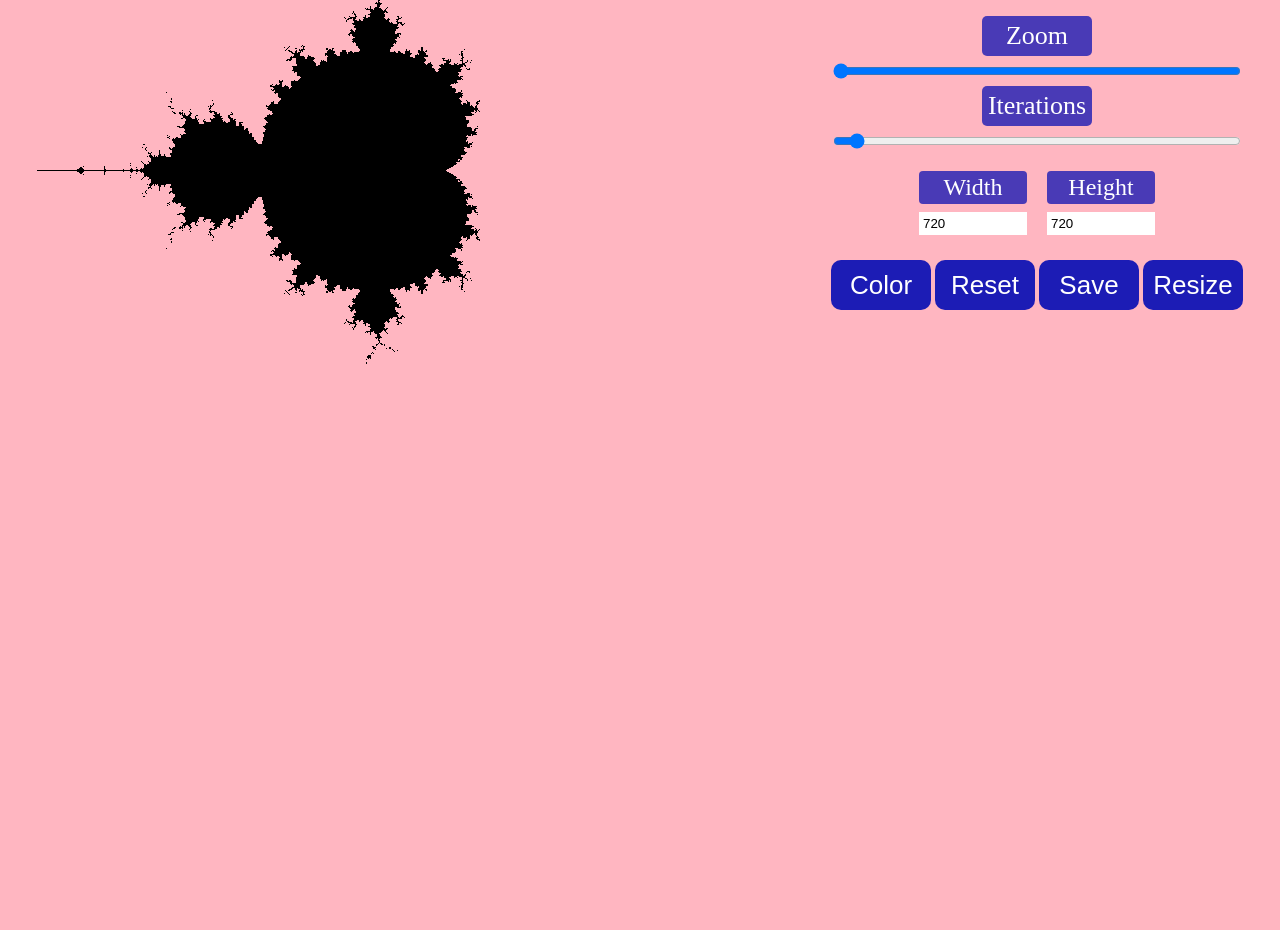
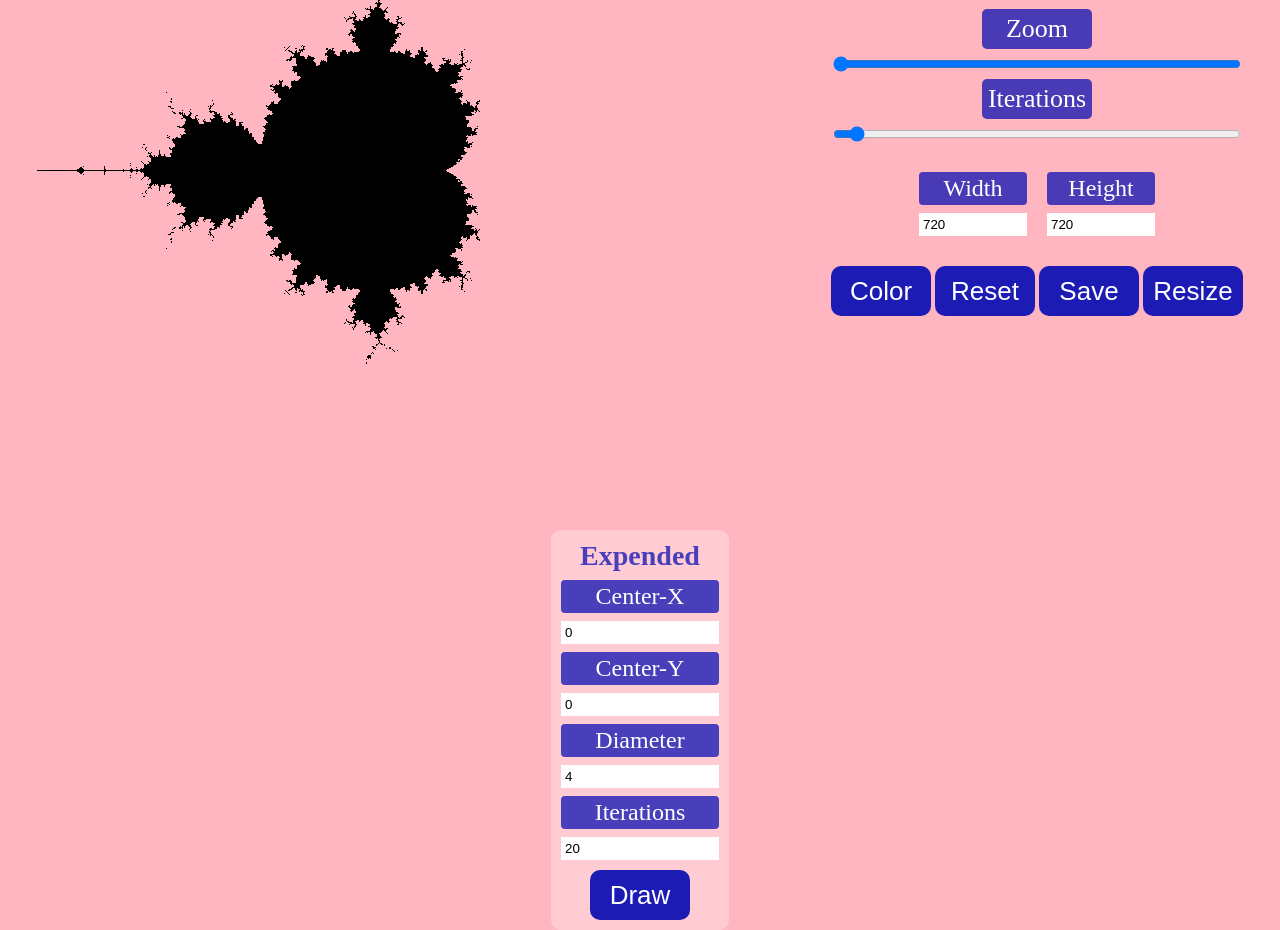
Before and after one commit to Alexennk/mandelbrot-set, a plain HTML site: page index.html in a window 1280 px wide. Shown: the part 190-1120 px from the top of the page. Before the commit the page ends 800 px from the top, so only its background shows below. Drawn offline with Linux system fonts and the light colour scheme.

Commit message:
add "expended" section

```diff
--- a/index.html
+++ b/index.html
@@ -8,7 +8,7 @@
 </head>
 <body>
     <canvas id="ex1" width="720px" height="720px"></canvas>
-    <form action="#">
+    <form class="form-usual" action="#">
 
         <div class="slider-box">
             <span class="zoom-box">
@@ -52,6 +52,48 @@
         </div>
 
     </form>
+
+    <form class="form-custom" action="#">
+
+        <div class="custom-title">
+            Expended
+        </div>
+
+        <div class="custom-mode-box">
+            <div class="custom-mode-form">
+                <div class="custom-mode-form-text">
+                    Center-X
+                </div>
+                <input type="text" id="custom-mode-input-x" value="0">
+            </div>
+            <div class="custom-mode-form">
+                <div class="custom-mode-form-text">
+                    Center-Y
+                </div>
+                <input type="text" id="custom-mode-input-y" value="0">
+            </div>
+            <div class="custom-mode-form">
+                <div class="custom-mode-form-text">
+                    Diameter
+                </div>
+                <input type="text" id="custom-mode-input-r" value="4">
+            </div>
+            <div class="custom-mode-form">
+                <div class="custom-mode-form-text">
+                    Iterations
+                </div>
+                <input type="text" id="custom-mode-input-iter" value="20">
+            </div>
+        </div>
+
+        <div class="button-box">
+            <button class="custom-mode-button-draw">
+                Draw
+            </button>
+
+        </div>
+
+    </form>
     <script src="script.js"></script>
 </body>
 </html>
--- a/script.js
+++ b/script.js
@@ -69,6 +69,7 @@ function Mandelbrot() {
     const buttonReset = document.querySelector('.button-reset');
     const buttonSave = document.querySelector('.button-save');
     const buttonResize = document.querySelector('.button-resize');
+    const buttonDraw = document.querySelector('.custom-mode-button-draw');
     var zoomSlider = document.getElementById("zoom");
     buttonColor.addEventListener('click',  () => {
         if (flagColor === 1) {
@@ -100,11 +101,23 @@ function Mandelbrot() {
     buttonResize.addEventListener('click',  () => {
         var widthResize = document.getElementById("resize-input-width");
         var heightResize = document.getElementById("resize-input-height");
-        canvas.width = widthResize.value;
-        canvas.height = heightResize.value;
+        canvas.width = Number(widthResize.value);
+        canvas.height = Number(heightResize.value);
         context = canvas.getContext("2d");
         imageData = context.createImageData(canvas.width, canvas.height);
         mandelbrot = new Mandelbrot();
+        if (flagColor) mandelbrot.renderColor();
+        else mandelbrot.renderBlack();
+    });
+    buttonDraw.addEventListener('click',  () => {
+        var centerX = document.getElementById("custom-mode-input-x");
+        var centerY = document.getElementById("custom-mode-input-y");
+        var diameter = document.getElementById("custom-mode-input-r");
+        var iter = document.getElementById("custom-mode-input-iter");
+        mandelbrot.center.x = Number(centerX.value);
+        mandelbrot.center.y = Number(centerY.value);
+        mandelbrot.r = Number(diameter.value);
+        mandelbrot.iterations = Number(iter.value);
         if (flagColor) mandelbrot.renderColor();
         else mandelbrot.renderBlack();
     });
--- a/style.css
+++ b/style.css
@@ -23,7 +23,7 @@ form {
     transform: rotate(-180deg);
 }
 
-.button-color, .button-reset, .button-save, .button-resize {
+.button-color, .button-reset, .button-save, .button-resize, .custom-mode-button-draw {
     font-size: 26px;
     padding: 10px;
     margin-bottom: 20px;
@@ -37,10 +37,10 @@ form {
 }
 
 .button-box {
-    margin-top: 5px;
+    margin-top: 10px;
 }
 
-.button-color:hover, .button-reset:hover, .button-save:hover, .button-resize:hover {
+.button-color:hover, .button-reset:hover, .button-save:hover, .button-resize:hover, .custom-mode-button-draw:hover {
     box-shadow: 2px 2px 3px rgba(28, 28, 181, 0.5), 2px 2px 3px rgba(28, 28, 181, 0.5);
 }
 
@@ -74,13 +74,13 @@ form {
     margin: 10px;
 }
 
-.resize-form-text {
+.resize-form-text, .custom-mode-form-text {
     font-size: 24px;
     background-color: rgba(28, 28, 181, .8);
     color: #fff;
     padding: 3px;
     border-radius: 4px;
-    margin-bottom: 8px;
+    margin: 8px 0;
 }
 
 #resize-input-width, #resize-input-height {
@@ -88,3 +88,27 @@ form {
     border: none;
     padding: 4px;
 }
+
+#custom-mode-input-x, #custom-mode-input-y, #custom-mode-input-r, #custom-mode-input-iter {
+    width: 150px;
+    border: 0;
+    padding: 4px;
+}
+
+.form-custom {
+    height: fit-content;
+    padding: 10px;
+    margin: auto 0;
+    background-color: rgba(255, 255, 255, 0.3);
+    border-radius: 10px;
+}
+
+.custom-mode-button-draw {
+    margin-bottom: 0;
+}
+
+.custom-title {
+    font-size: 28px;
+    color: rgba(28, 28, 181, .8);
+    font-weight: bold;
+}
```
